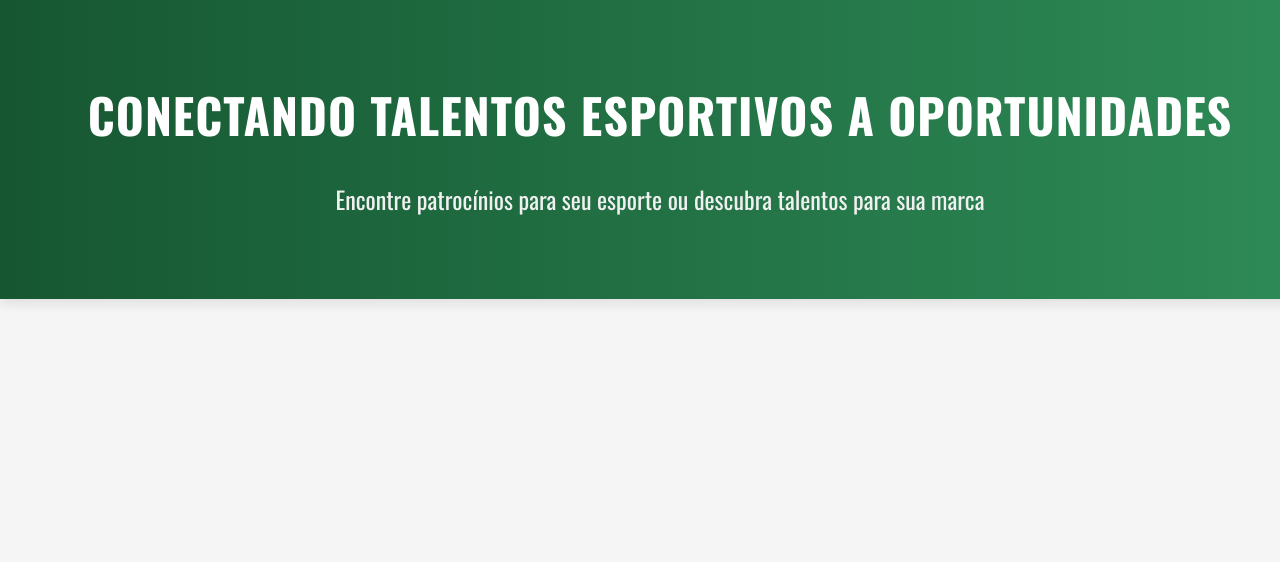
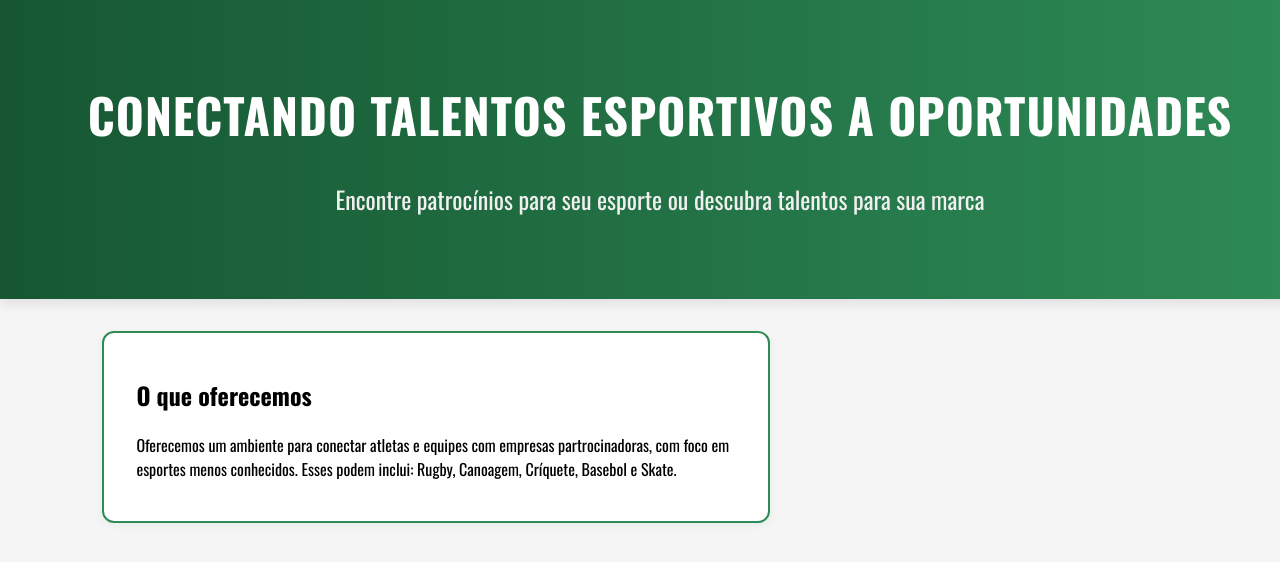
Before and after one commit to guedeees2004-2/ImpulsoEsporte, a Django app: page / in a window 1280 px wide. Shown: the part 147-709 px from the top of the page. Run offline with Django 5.2, Linux system fonts and the light colour scheme.

Commit message:
Quase terminando a página inicial

```diff
--- a/impulse_esporte/settings.py
+++ b/impulse_esporte/settings.py
@@ -149,3 +149,5 @@ DEFAULT_AUTO_FIELD = "django.db.models.BigAutoField"
 
 CRISPY_ALLOWED_TEMPLATE_PACKS = "bootstrap5"
 CRISPY_TEMPLATE_PACK = "bootstrap5"
+
+AUTH_USER_MODEL = 'core.Usuario'
--- a/static/main.css
+++ b/static/main.css
@@ -5,6 +5,16 @@ body {
     padding: 0;
     justify-content: center;
     background-color: #F5F5F5;
+}
+
+.info-box {
+    max-width: 600px;
+    margin: 2rem 0 0 8vw; /* top, right, bottom, left */
+    padding: 1.5rem 2rem;
+    border: 2px solid #2E8B57;
+    border-radius: 12px;
+    background: #fff;
+    box-shadow: 0 2px 8px rgba(46, 139, 87, 0.08);
 }
 
 .logo{
--- a/templates/index.html
+++ b/templates/index.html
@@ -51,6 +51,14 @@
         {% endblock %}
     </main>
 
+    <div>
+        <div class="info-box">
+            <h2>O que oferecemos</h2>
+            <p>
+                Oferecemos um ambiente para conectar atletas e equipes com empresas partrocinadoras, com foco em esportes menos conhecidos. Esses podem inclui: Rugby, Canoagem, Críquete, Basebol e Skate.
+            </p>
+        </div>
+    </div>
 
 </body>
 
```
